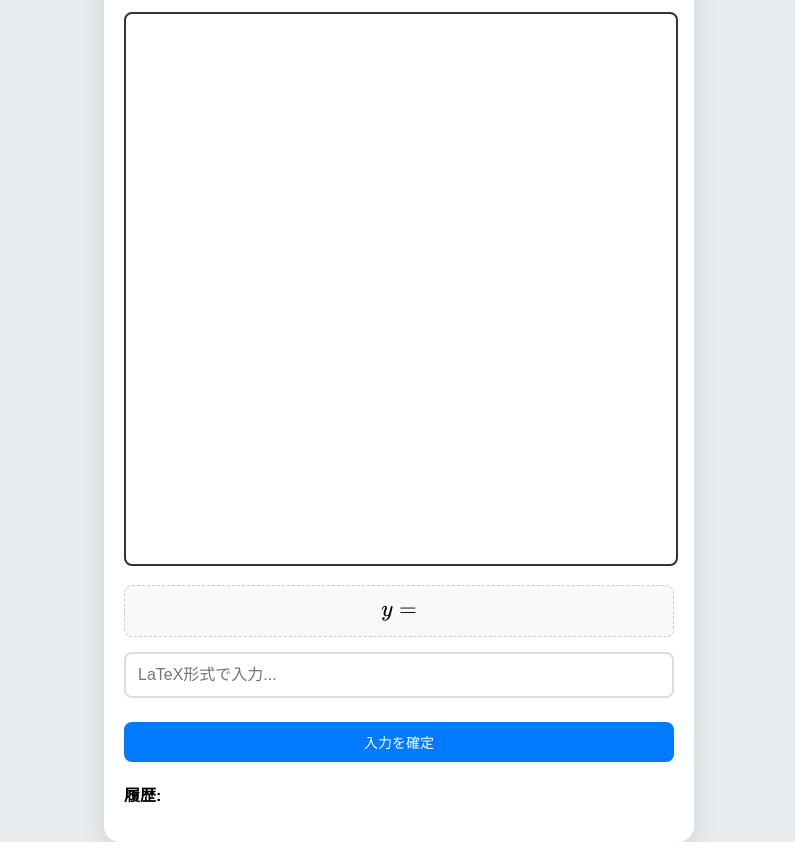
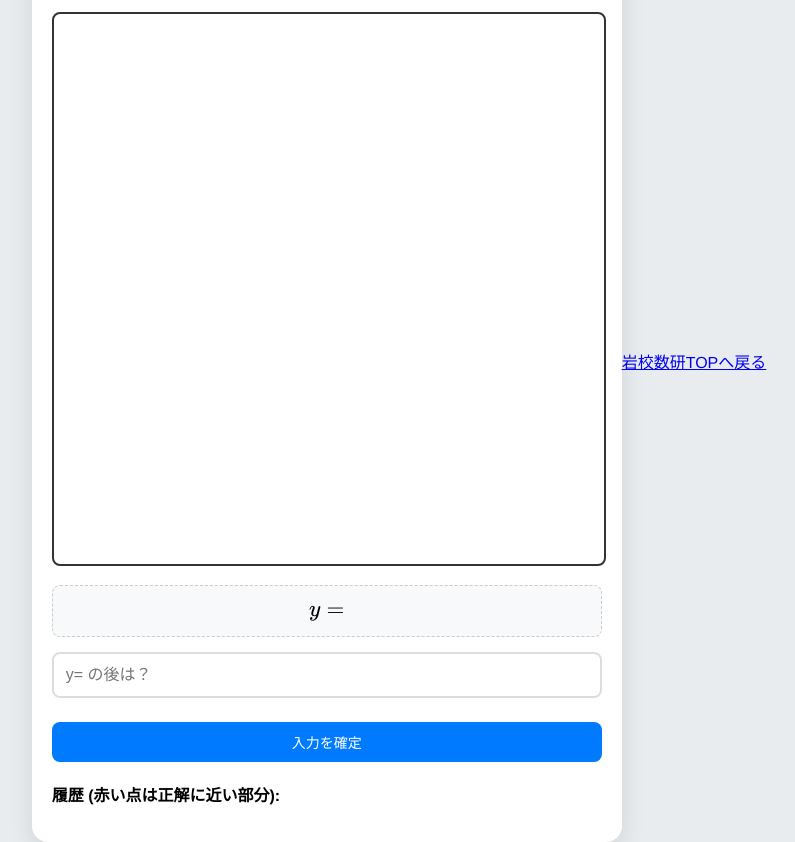
Before and after one commit to HINOKO0122/Graphle, a plain HTML site: page index.html in a window 1280 px wide. Shown: the part 121-963 px from the top of the page, without its empty margins (241-1036 px from the left). Drawn offline with nearby package versions, Linux system fonts and the light colour scheme.

Commit message:
Update index.html

```diff
--- a/index.html
+++ b/index.html
@@ -2,6 +2,7 @@
 <html lang="ja">
 <head>
     <meta charset="UTF-8">
+    <meta name="viewport" content="width=device-width, initial-scale=1.0, maximum-scale=1.0, user-scalable=no">
     <title>Graphle - グラフ版Wordle</title>
     <link rel="stylesheet" href="style.css">
     <script src="https://cdnjs.cloudflare.com/ajax/libs/mathjs/11.8.0/math.js"></script>
@@ -16,18 +17,29 @@
             <button onclick="initGame()">リスタート</button>
             <button class="secondary" onclick="showAnswer()">答えを表示</button>
         </div>
-        <canvas id="graphCanvas"></canvas>
+
+        <div class="canvas-wrapper">
+            <canvas id="graphCanvas"></canvas>
+        </div>
+
         <div id="preview"></div>
+
         <div class="controls">
-            <input type="text" id="latexInput" placeholder="LaTeX形式で入力...">
+            <input type="text" id="latexInput" placeholder="y= の後は？" inputmode="text">
             <div id="helperButtons" class="latex-buttons"></div>
-            <button id="submitBtn">入力を確定</button>
+            <button id="submitBtn" class="primary-btn">入力を確定</button>
         </div>
-        <div class="history" id="history">
-            <strong>履歴:</strong>
+
+        <div class="history">
+            <strong>履歴 (赤い点は正解に近い部分):</strong>
             <ul id="historyList"></ul>
         </div>
     </div>
+
+    <div class="footer-nav">
+        <a href="https://wiki3.jp/iwakuni-mathclub" target="_blank" rel="noopener noreferrer" class="external-link">岩校数研TOPへ戻る</a>
+    </div>
+
     <script src="script.js"></script>
 </body>
 </html>
```
